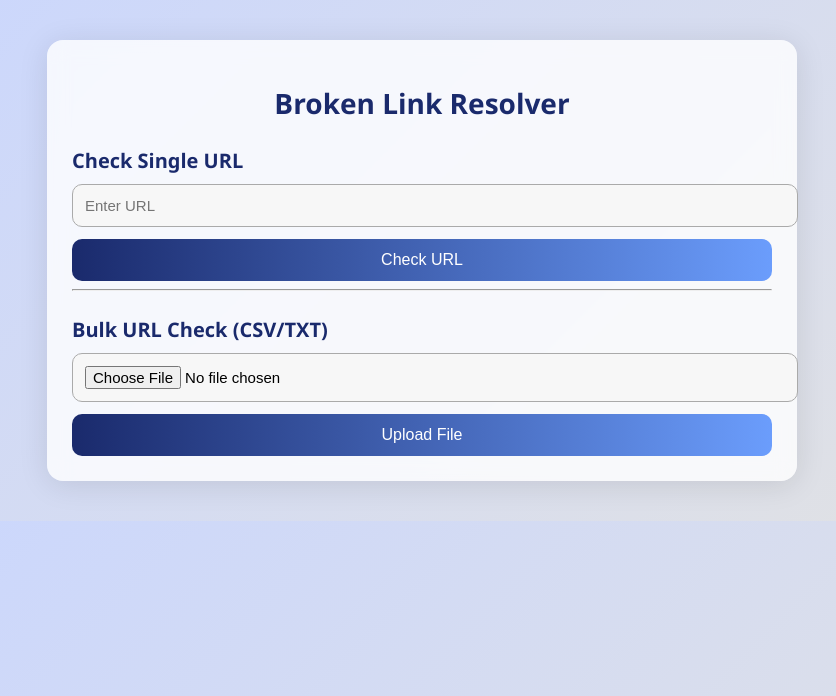
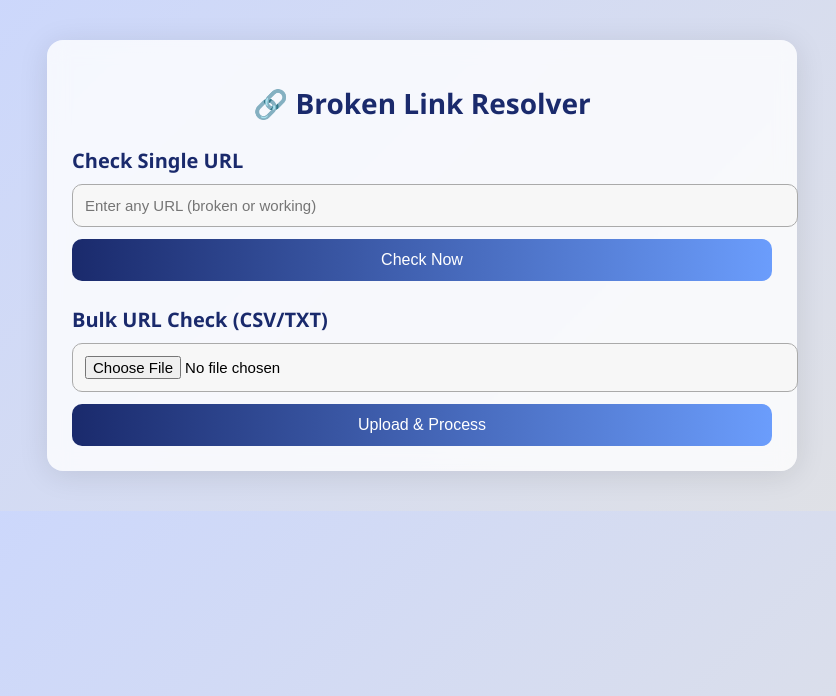
Before and after one commit to rksxox-coder/broken-link-resolver, a Flask app: template templates/index.html in a window 1280 px wide. Shown: the top 696 px of the page, without its empty margins (218-1054 px from the left). Run offline with Flask 3, Linux system fonts and the light colour scheme; the template is opened without the code that fills it, so the values that code supplies are empty.

Commit message:
Update index.html

```diff
--- a/templates/index.html
+++ b/templates/index.html
@@ -1,20 +1,18 @@
 {% extends "base.html" %}
 {% block content %}
 
-<h1>Broken Link Resolver</h1>
+<h1>🔗 Broken Link Resolver</h1>
 
 <h2>Check Single URL</h2>
 <form action="/check" method="POST">
-    <input type="text" name="url" placeholder="Enter URL" required>
-    <button type="submit">Check URL</button>
+    <input type="text" name="url" placeholder="Enter any URL (broken or working)" required>
+    <button type="submit">Check Now</button>
 </form>
-
-<hr>
 
 <h2>Bulk URL Check (CSV/TXT)</h2>
 <form action="/upload" method="POST" enctype="multipart/form-data">
     <input type="file" name="file" accept=".txt,.csv" required>
-    <button type="submit">Upload File</button>
+    <button type="submit">Upload & Process</button>
 </form>
 
 {% endblock %}
```
